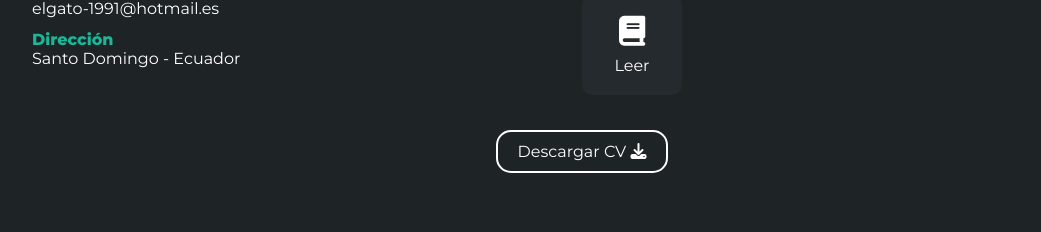
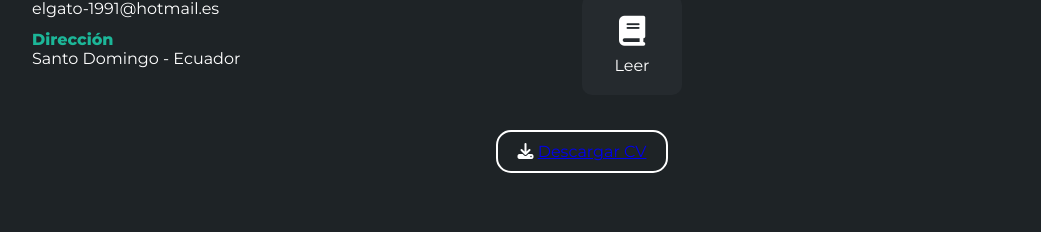
Before and after one commit to gabrielvelez1012/newPortfolio, a plain HTML site: page index.html in a window 1280 px wide. Shown: the part 1182-1414 px from the top of the page, without its empty margins (58-1099 px from the left). Drawn offline with Linux system fonts and the light colour scheme.

Commit message:
cv update

```diff
--- a/index.html
+++ b/index.html
@@ -107,7 +107,8 @@
                 </div>
             </div>
             <button>
-                Descargar CV <i class="fa-solid fa-download"></i>
+                 <i class="fa-solid fa-download"></i>
+                <a href="img/CvitaeGabriel.pdf">Descargar CV</a>
                 <span class="overlay"></span>
             </button>
         </div>
```
Also changed, not shown: 1 other file.
